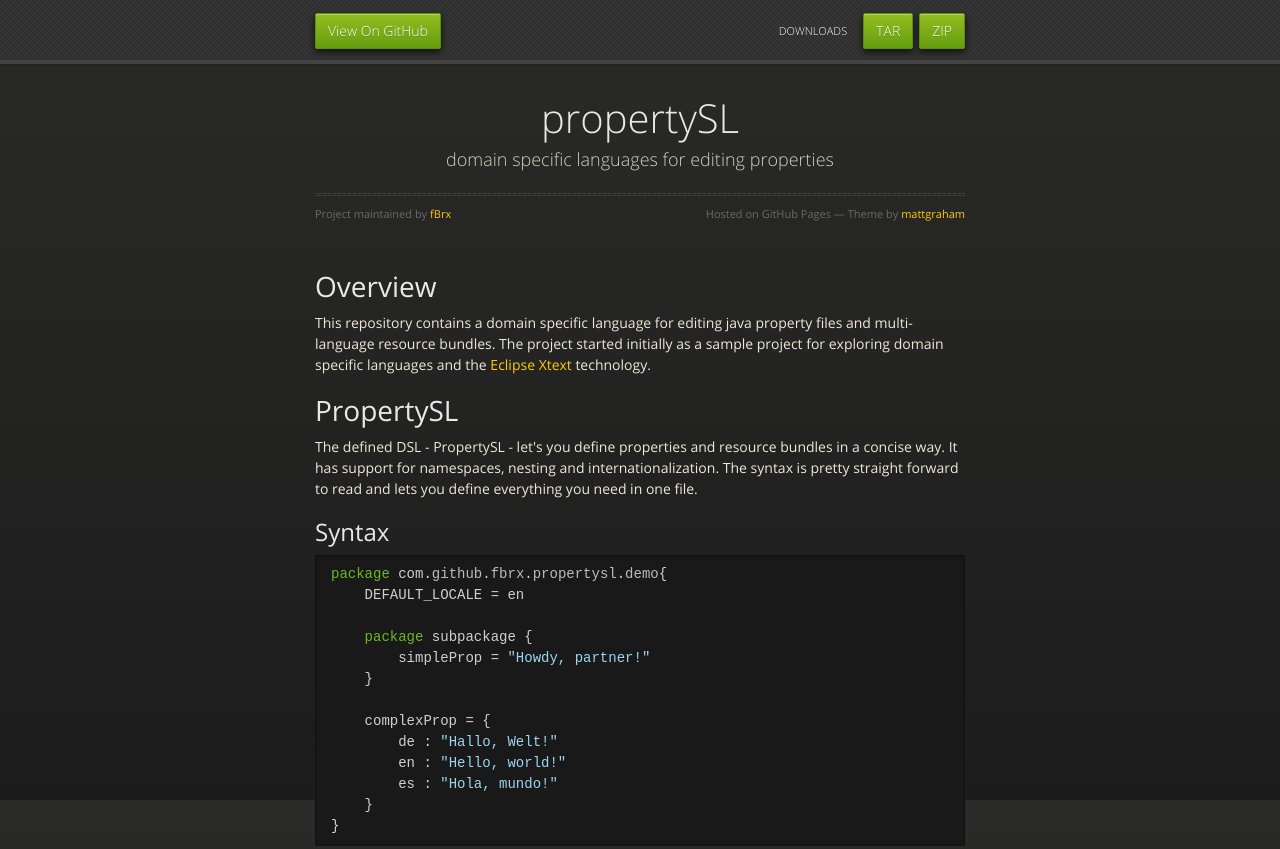
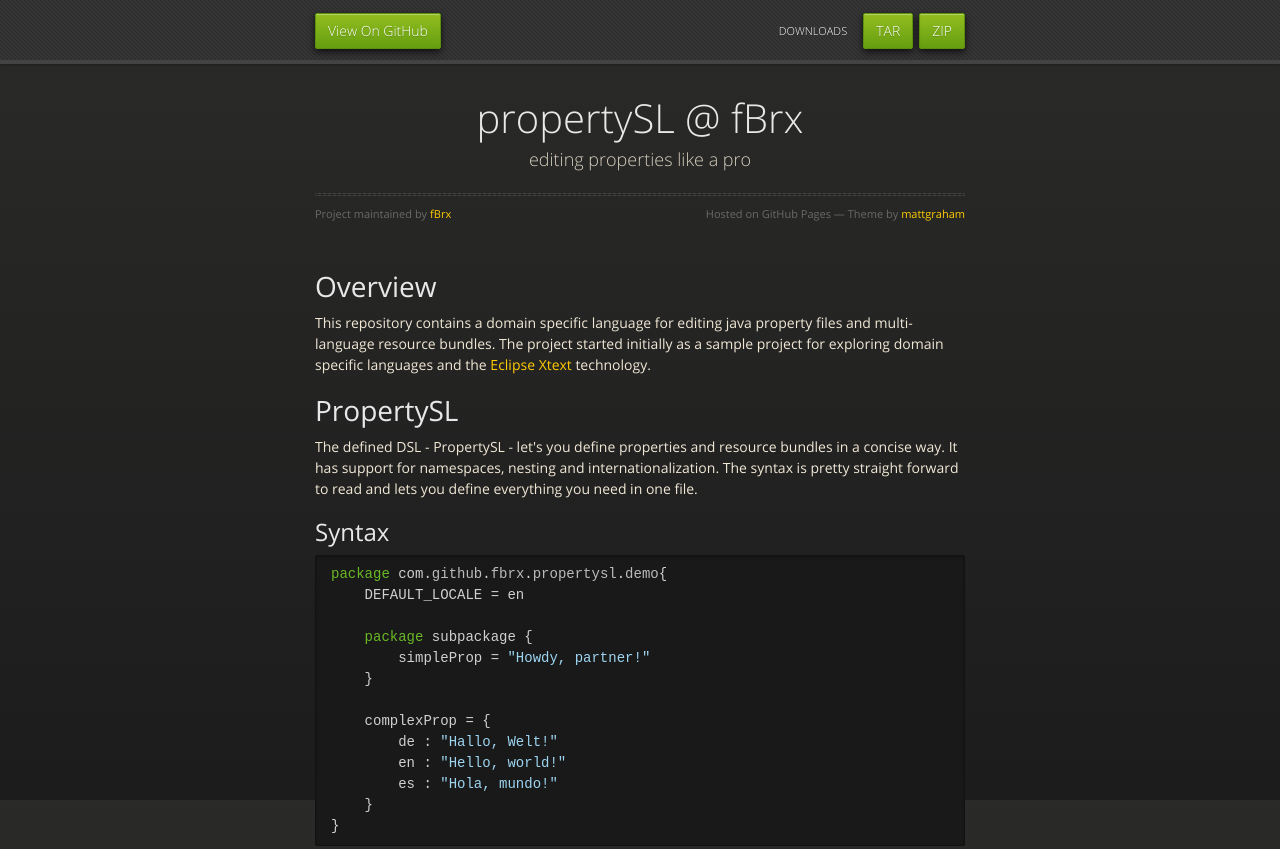
Before and after one commit to fBrx/propertySL, a plain HTML site: page index.html in a window 1280 px wide. Shown: the top 849 px of the page. Drawn offline with nearby package versions, Linux system fonts and the light colour scheme.

Commit message:
Create gh-pages branch via GitHub

```diff
--- a/index.html
+++ b/index.html
@@ -3,7 +3,7 @@
   <head>
     <meta charset="utf-8">
     <meta http-equiv="X-UA-Compatible" content="chrome=1">
-    <title>propertySL by fBrx</title>
+    <title>propertySL @ fBrx by fBrx</title>
     <link rel="stylesheet" href="stylesheets/styles.css">
     <link rel="stylesheet" href="stylesheets/pygment_trac.css">
     <script src="https://ajax.googleapis.com/ajax/libs/jquery/1.7.1/jquery.min.js"></script>
@@ -31,8 +31,8 @@
 
       <section>
         <div id="title">
-          <h1>propertySL</h1>
-          <p>domain specific languages for editing properties</p>
+          <h1>propertySL @ fBrx</h1>
+          <p>editing properties like a pro</p>
           <hr>
           <span class="credits left">Project maintained by <a href="https://github.com/fBrx">fBrx</a></span>
           <span class="credits right">Hosted on GitHub Pages &mdash; Theme by <a href="https://twitter.com/michigangraham">mattgraham</a></span>
```
Also changed, not shown: params.json (+1 -1 lines).
